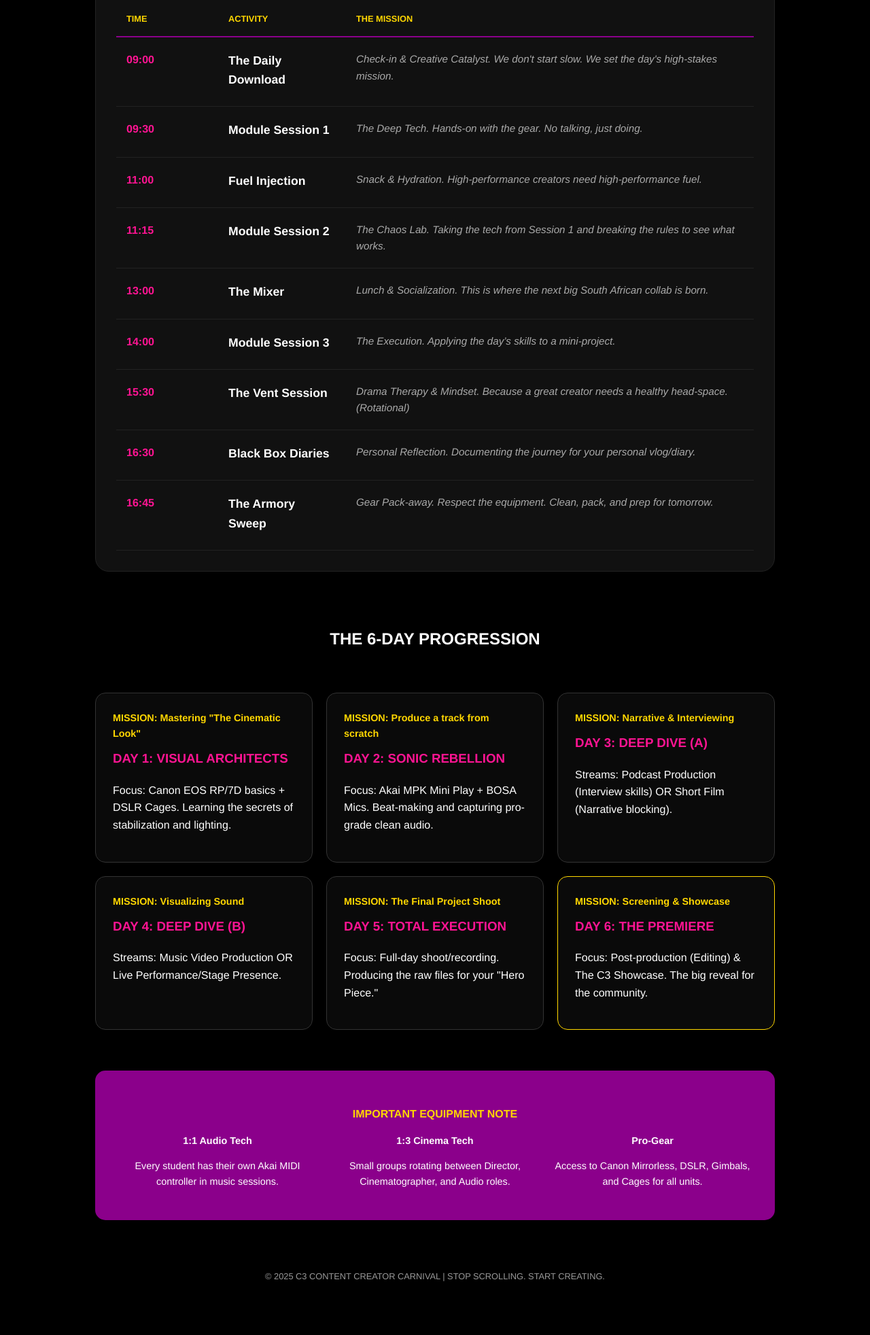
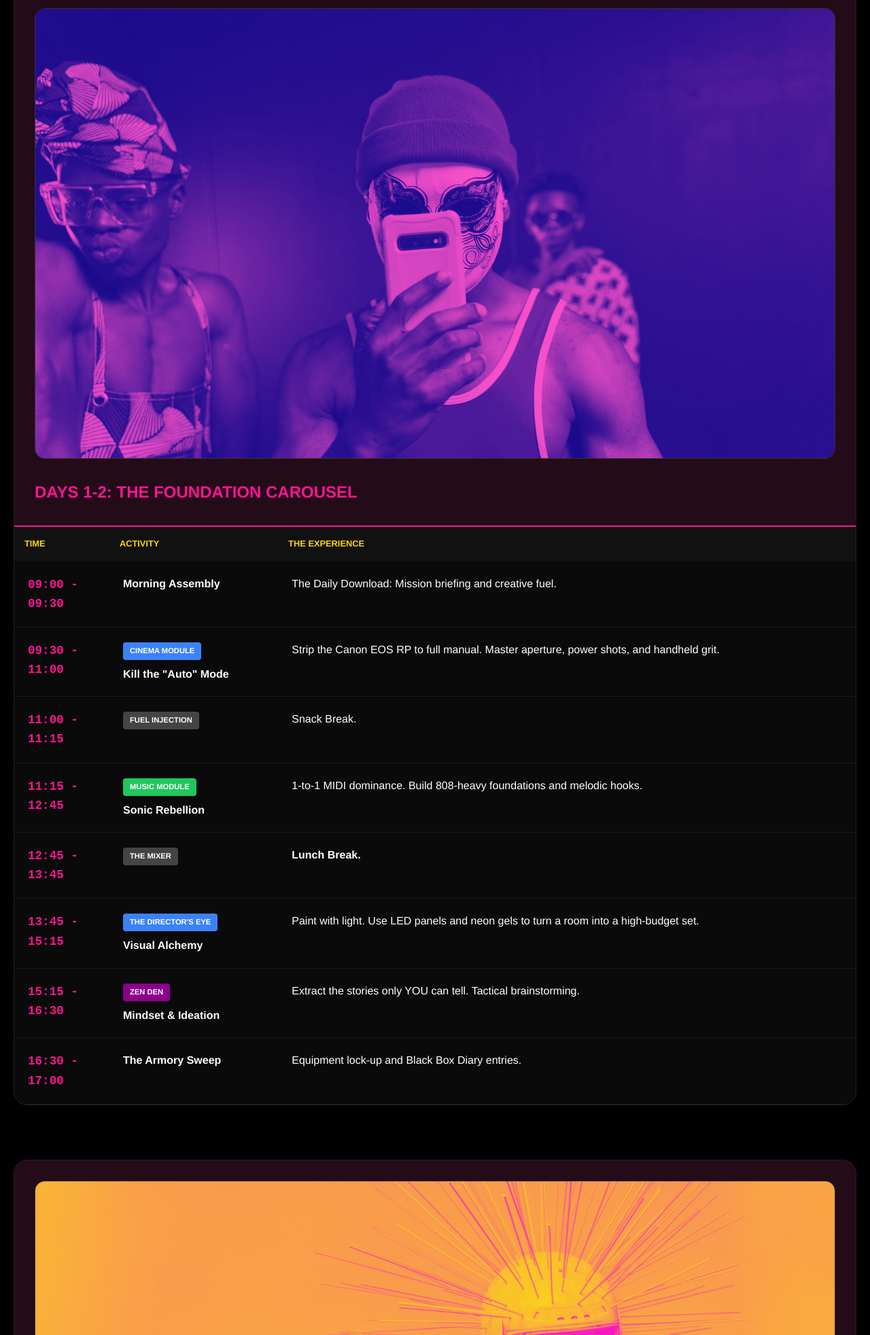
Before and after one commit to dev-candibucks/c3-coming-soon, a plain HTML site: page curriculum.html in a window 1280 px wide. Shown: the part 487-2451 px from the top of the page at 68% size. Drawn offline with Linux system fonts and the light colour scheme.

Commit message:
Schedule

```diff
--- a/curriculum.html
+++ b/curriculum.html
@@ -3,310 +3,235 @@
 <head>
     <meta charset="UTF-8">
     <meta name="viewport" content="width=device-width, initial-scale=1.0">
-    <title>C3 Curriculum | The Full Blueprint</title>
+    <title>C3 Master Curriculum | 6-Day Blueprint</title>
     <style>
         :root {
-            --primary: #FF1493; /* Hot Pink */
-            --secondary: #8B008B; /* Deep Purple */
-            --accent: #FFD700; /* Gold */
+            --primary: #FF1493;
+            --secondary: #8B008B;
+            --accent: #FFD700;
             --dark: #000;
             --light: #fff;
-            --card-bg: #111;
+            --blue: #3b82f6;
+            --green: #22c55e;
+            --orange: #f97316;
         }
+
+        * { margin: 0; padding: 0; box-sizing: border-box; }
 
         body {
             font-family: 'Helvetica Neue', Arial, sans-serif;
-            background-color: var(--dark);
+            background: var(--dark);
             color: var(--light);
             line-height: 1.6;
-            margin: 0;
+            padding-top: 80px;
         }
 
-        .container {
-            max-width: 1000px;
-            margin: 0 auto;
-            padding: 40px 20px;
+        /* --- NAVIGATION --- */
+        nav {
+            position: fixed;
+            top: 0;
+            width: 100%;
+            background: rgba(0, 0, 0, 0.95);
+            backdrop-filter: blur(10px);
+            z-index: 1000;
+            padding: 15px 60px;
+            display: flex;
+            justify-content: space-between;
+            align-items: center;
+            border-bottom: 1px solid rgba(255, 255, 255, 0.1);
         }
 
-        /* Navigation Header */
-        .top-nav {
-            padding: 20px 0;
-            border-bottom: 1px solid #222;
-            margin-bottom: 40px;
+        .nav-left a { color: var(--light); text-decoration: none; font-weight: bold; font-size: 0.9rem; text-transform: uppercase; }
+        .nav-right { display: flex; align-items: center; gap: 25px; }
+        .nav-logo { font-size: 28px; font-weight: 900; background: linear-gradient(135deg, var(--primary), var(--secondary)); -webkit-background-clip: text; -webkit-text-fill-color: transparent; }
+        .btn-apply { background: var(--primary); color: white; padding: 10px 20px; border-radius: 5px; text-decoration: none; font-weight: bold; text-transform: uppercase; font-size: 0.8rem; }
+
+        /* --- LAYOUT --- */
+        .container { max-width: 1300px; margin: 0 auto; padding: 40px 20px; }
+
+        .header-banner {
+            text-align: center;
+            margin-bottom: 60px;
+            padding: 60px 20px;
+            background: linear-gradient(135deg, rgba(255, 20, 147, 0.1), rgba(139, 0, 139, 0.1));
+            border-radius: 20px;
+            border: 1px solid var(--primary);
         }
 
-        .back-link {
-            color: var(--accent);
-            text-decoration: none;
-            font-weight: bold;
-            text-transform: uppercase;
-            font-size: 0.9rem;
-            letter-spacing: 1px;
+        /* --- IMAGE STYLING --- */
+        .visual-header-img {
+            width: 100%;
+            aspect-ratio: 16 / 9;
+            object-fit: cover;
+            border-radius: 15px;
+            margin-bottom: 30px;
+            display: block;
+            border: 1px solid #333;
         }
 
-        header {
-            text-align: center;
-            margin-bottom: 60px;
+        /* --- TABLES --- */
+        .day-block {
+            background: #0a0a0a;
+            border-radius: 20px;
+            overflow: hidden;
+            border: 1px solid #222;
+            margin-bottom: 80px;
         }
 
-        h1 {
-            font-size: clamp(2.5rem, 7vw, 4rem);
-            color: var(--primary);
-            text-transform: uppercase;
-            letter-spacing: -2px;
-            margin: 10px 0;
-        }
+        .day-header { padding: 30px; background: rgba(255, 20, 147, 0.1); border-bottom: 2px solid var(--primary); }
+        .schedule-table { width: 100%; border-collapse: collapse; }
+        .schedule-table th { background: #111; padding: 15px; color: var(--accent); text-align: left; text-transform: uppercase; font-size: 0.8rem; }
+        .schedule-table td { padding: 20px; border-bottom: 1px solid #1a1a1a; vertical-align: top; }
+        .time-cell { font-weight: bold; color: var(--primary); width: 140px; font-family: monospace; font-size: 1.1rem; }
 
-        .intro-p {
-            font-size: 1.2rem;
-            color: #ccc;
-            max-width: 700px;
-            margin: 0 auto;
-        }
+        .tag { display: inline-block; padding: 4px 10px; border-radius: 4px; font-size: 0.7rem; font-weight: 900; text-transform: uppercase; margin-bottom: 8px; }
+        .tag.cinema { background: var(--blue); }
+        .tag.music { background: var(--green); }
+        .tag.zen { background: var(--secondary); }
+        .tag.break { background: #444; }
 
-        /* Table Styling */
-        .schedule-wrap {
-            background: var(--card-bg);
-            border-radius: 20px;
-            padding: 30px;
-            margin: 40px 0;
-            border: 1px solid #222;
-        }
+        .split-header { display: grid; grid-template-columns: 1fr 1fr; background: #111; }
+        .split-header div { padding: 15px; color: var(--accent); text-transform: uppercase; font-size: 0.8rem; font-weight: bold;}
 
-        table {
-            width: 100%;
-            border-collapse: collapse;
-            margin-top: 20px;
-        }
-
-        th {
-            text-align: left;
-            color: var(--accent);
-            text-transform: uppercase;
-            font-size: 0.8rem;
-            padding: 15px;
-            border-bottom: 2px solid var(--secondary);
-        }
-
-        td {
-            padding: 20px 15px;
-            border-bottom: 1px solid #222;
-            vertical-align: top;
-        }
-
-        .time-cell {
-            font-weight: bold;
-            color: var(--primary);
-            width: 120px;
-        }
-
-        .activity-cell strong {
-            display: block;
-            font-size: 1.1rem;
-            color: var(--light);
-            margin-bottom: 5px;
-        }
-
-        .summary-cell {
-            font-style: italic;
-            color: #aaa;
-            font-size: 0.95rem;
-        }
-
-        /* Progression Cards */
-        .progression-grid {
-            display: grid;
-            grid-template-columns: repeat(auto-fit, minmax(300px, 1fr));
-            gap: 20px;
-            margin-top: 60px;
-        }
-
-        .day-card {
-            background: #0a0a0a;
-            border: 1px solid #333;
-            padding: 25px;
-            border-radius: 15px;
-            position: relative;
-        }
-
-        .day-card h3 {
-            color: var(--primary);
-            margin-top: 0;
-            text-transform: uppercase;
-        }
-
-        .mission-text {
-            color: var(--accent);
-            font-weight: bold;
-            font-size: 0.9rem;
-            display: block;
-            margin-bottom: 10px;
-        }
-
-        /* Equipment Note */
-        .gear-note {
-            background: var(--secondary);
-            padding: 30px;
-            border-radius: 15px;
-            margin-top: 60px;
-            text-align: center;
-        }
-
-        .gear-note h4 {
-            color: var(--accent);
-            text-transform: uppercase;
-            margin-bottom: 15px;
-        }
-
-        .gear-grid {
-            display: grid;
-            grid-template-columns: 1fr 1fr 1fr;
-            gap: 20px;
-            font-size: 0.9rem;
-        }
-
-        footer {
-            text-align: center;
-            padding: 60px 0;
-            opacity: 0.6;
-            font-size: 0.8rem;
-        }
-
-        @media (max-width: 768px) {
-            .gear-grid { grid-template-columns: 1fr; }
-            .time-cell { width: 80px; }
-        }
     </style>
 </head>
 <body>
 
-<div class="container">
-    <nav class="top-nav">
-        <a href="index.html" class="back-link">&larr; Back to Home</a>
+    <nav>
+        <div class="nav-left"><a href="index.html">← Back to Home</a></div>
+        <div class="nav-right">
+            <a href="apply.html" class="btn-apply">Apply Now</a>
+            <div class="nav-logo">C3</div>
+        </div>
     </nav>
 
-    <header>
-        <h1>The Full Blueprint</h1>
-        <p class="intro-p">6 Days To Viral: The complete minute-by-minute breakdown for the next generation of South African creators.</p>
+    <div class="container">
+
+        <header class="header-banner">
+            <h1 style="font-size: clamp(2.5rem, 7vw, 4.5rem); text-transform: uppercase;">The <span style="color: var(--primary);">Blueprint</span></h1>
+            <p style="font-size: 1.4rem; color: #ccc; margin-top: 15px;">6 Days to Main Character Status.</p>
         </header>
 
-    <section class="schedule-wrap">
-        <h2>Daily Operations</h2>
-        <table>
-            <thead>
-                <tr>
-                    <th>Time</th>
-                    <th>Activity</th>
-                    <th>The Mission</th>
-                </tr>
-            </thead>
+        <div class="day-block">
+            <div class="day-header">
+                <img src="content_creator_carnival_1.png" alt="Cinematic Rebellion" class="visual-header-img">
+                <h2 style="color: var(--primary); text-transform: uppercase;">Days 1-2: The Foundation Carousel</h2>
+            </div>
+            <table class="schedule-table">
+                <thead><tr><th>Time</th><th>Activity</th><th>The Experience</th></tr></thead>
                 <tbody>
                     <tr>
-                    <td class="time-cell">09:00</td>
-                    <td class="activity-cell"><strong>The Daily Download</strong></td>
-                    <td class="summary-cell">Check-in & Creative Catalyst. We don't start slow. We set the day's high-stakes mission.</td>
+                        <td class="time-cell">09:00 - 09:30</td>
+                        <td><strong>Morning Assembly</strong></td>
+                        <td>The Daily Download: Mission briefing and creative fuel.</td>
                     </tr>
                     <tr>
-                    <td class="time-cell">09:30</td>
-                    <td class="activity-cell"><strong>Module Session 1</strong></td>
-                    <td class="summary-cell">The Deep Tech. Hands-on with the gear. No talking, just doing.</td>
+                        <td class="time-cell">09:30 - 11:00</td>
+                        <td><span class="tag cinema">Cinema Module</span><br><strong>Kill the "Auto" Mode</strong></td>
+                        <td>Strip the Canon EOS RP to full manual. Master aperture, power shots, and handheld grit.</td>
+                    </tr>
+                    <tr><td class="time-cell">11:00 - 11:15</td><td><span class="tag break">Fuel Injection</span></td><td>Snack Break.</td></tr>
+                    <tr>
+                        <td class="time-cell">11:15 - 12:45</td>
+                        <td><span class="tag music">Music Module</span><br><strong>Sonic Rebellion</strong></td>
+                        <td>1-to-1 MIDI dominance. Build 808-heavy foundations and melodic hooks.</td>
+                    </tr>
+                    <tr><td class="time-cell">12:45 - 13:45</td><td><span class="tag break">The Mixer</span></td><td><strong>Lunch Break.</strong></td></tr>
+                    <tr>
+                        <td class="time-cell">13:45 - 15:15</td>
+                        <td><span class="tag cinema">The Director's Eye</span><br><strong>Visual Alchemy</strong></td>
+                        <td>Paint with light. Use LED panels and neon gels to turn a room into a high-budget set.</td>
                     </tr>
                     <tr>
-                    <td class="time-cell">11:00</td>
-                    <td class="activity-cell"><strong>Fuel Injection</strong></td>
-                    <td class="summary-cell">Snack & Hydration. High-performance creators need high-performance fuel.</td>
+                        <td class="time-cell">15:15 - 16:30</td>
+                        <td><span class="tag zen">Zen Den</span><br><strong>Mindset & Ideation</strong></td>
+                        <td>Extract the stories only YOU can tell. Tactical brainstorming.</td>
                     </tr>
                     <tr>
-                    <td class="time-cell">11:15</td>
-                    <td class="activity-cell"><strong>Module Session 2</strong></td>
-                    <td class="summary-cell">The Chaos Lab. Taking the tech from Session 1 and breaking the rules to see what works.</td>
-                </tr>
-                <tr>
-                    <td class="time-cell">13:00</td>
-                    <td class="activity-cell"><strong>The Mixer</strong></td>
-                    <td class="summary-cell">Lunch & Socialization. This is where the next big South African collab is born.</td>
-                </tr>
-                <tr>
-                    <td class="time-cell">14:00</td>
-                    <td class="activity-cell"><strong>Module Session 3</strong></td>
-                    <td class="summary-cell">The Execution. Applying the day’s skills to a mini-project.</td>
-                </tr>
-                <tr>
-                    <td class="time-cell">15:30</td>
-                    <td class="activity-cell"><strong>The Vent Session</strong></td>
-                    <td class="summary-cell">Drama Therapy & Mindset. Because a great creator needs a healthy head-space. (Rotational)</td>
-                </tr>
-                <tr>
-                    <td class="time-cell">16:30</td>
-                    <td class="activity-cell"><strong>Black Box Diaries</strong></td>
-                    <td class="summary-cell">Personal Reflection. Documenting the journey for your personal vlog/diary.</td>
-                </tr>
-                <tr>
-                    <td class="time-cell">16:45</td>
-                    <td class="activity-cell"><strong>The Armory Sweep</strong></td>
-                    <td class="summary-cell">Gear Pack-away. Respect the equipment. Clean, pack, and prep for tomorrow.</td>
+                        <td class="time-cell">16:30 - 17:00</td>
+                        <td><strong>The Armory Sweep</strong></td>
+                        <td>Equipment lock-up and Black Box Diary entries.</td>
                     </tr>
                 </tbody>
             </table>
-    </section>
-
-    <h2 style="text-align: center; margin-top: 80px; text-transform: uppercase;">The 6-Day Progression</h2>
-
-    <div class="progression-grid">
-        <div class="day-card">
-            <span class="mission-text">MISSION: Mastering "The Cinematic Look"</span>
-            <h3>Day 1: Visual Architects</h3>
-            <p>Focus: Canon EOS RP/7D basics + DSLR Cages. Learning the secrets of stabilization and lighting.</p>
-        </div>
-        <div class="day-card">
-            <span class="mission-text">MISSION: Produce a track from scratch</span>
-            <h3>Day 2: Sonic Rebellion</h3>
-            <p>Focus: Akai MPK Mini Play + BOSA Mics. Beat-making and capturing pro-grade clean audio.</p>
-        </div>
-        <div class="day-card">
-            <span class="mission-text">MISSION: Narrative & Interviewing</span>
-            <h3>Day 3: Deep Dive (A)</h3>
-            <p>Streams: Podcast Production (Interview skills) OR Short Film (Narrative blocking).</p>
-        </div>
-        <div class="day-card">
-            <span class="mission-text">MISSION: Visualizing Sound</span>
-            <h3>Day 4: Deep Dive (B)</h3>
-            <p>Streams: Music Video Production OR Live Performance/Stage Presence.</p>
-        </div>
-        <div class="day-card">
-            <span class="mission-text">MISSION: The Final Project Shoot</span>
-            <h3>Day 5: Total Execution</h3>
-            <p>Focus: Full-day shoot/recording. Producing the raw files for your "Hero Piece."</p>
-        </div>
-        <div class="day-card" style="border-color: var(--accent);">
-            <span class="mission-text">MISSION: Screening & Showcase</span>
-            <h3>Day 6: The Premiere</h3>
-            <p>Focus: Post-production (Editing) & The C3 Showcase. The big reveal for the community.</p>
-        </div>
         </div>
 
-    <section class="gear-note">
-        <h4>Important Equipment Note</h4>
-        <div class="gear-grid">
-            <div>
-                <strong>1:1 Audio Tech</strong>
-                <p>Every student has their own Akai MIDI controller in music sessions.</p>
+        <div class="day-block">
+            <div class="day-header">
+                <img src="content_creator_carnival_2.png" alt="Specialization Tracks" class="visual-header-img">
+                <h2 style="color: var(--primary); text-transform: uppercase;">Days 3-4: Specialization Deep Dive</h2>
             </div>
-            <div>
-                <strong>1:3 Cinema Tech</strong>
-                <p>Small groups rotating between Director, Cinematographer, and Audio roles.</p>
+            <table class="schedule-table">
+                <thead><tr><th>Time</th><th>Specialization Block</th><th>The Experience</th></tr></thead>
+                <tbody>
+                    <tr>
+                        <td class="time-cell">09:00 - 09:30</td>
+                        <td><strong>Morning Assembly</strong></td>
+                        <td>Track-specific strategy. Setting the goals for your Hero Piece.</td>
+                    </tr>
+                    <tr>
+                        <td class="time-cell">09:30 - 12:45</td>
+                        <td><strong>Studio Intensive</strong></td>
+                        <td>
+                            <strong>Track 1: Film Narrative</strong> - Advanced cinematography and directing.<br>
+                            <strong>Track 2: Music Production</strong> - Vocal tracking and audio mixing.<br>
+                            <strong>Track 3: Content Series</strong> - Viral hooks and platform strategy.
+                        </td>
+                    </tr>
+                    <tr><td class="time-cell">12:45 - 13:45</td><td><span class="tag break">The Mixer</span></td><td><strong>Lunch Break.</strong></td></tr>
+                    <tr>
+                        <td class="time-cell">13:45 - 15:15</td>
+                        <td><strong>Pre-Production Blitz</strong></td>
+                        <td>Storyboarding, tracking vocal melodies, or scripting viral hooks.</td>
+                    </tr>
+                    <tr><td class="time-cell">15:15 - 16:30</td><td><span class="tag zen">The Zen Den</span></td><td>Final creative check-ins before the shoot.</td></tr>
+                    <tr><td class="time-cell">16:30 - 17:00</td><td><strong>The Armory Sweep</strong></td><td>Prep gear for Day 5.</td></tr>
+                </tbody>
+            </table>
         </div>
-            <div>
-                <strong>Pro-Gear</strong>
-                <p>Access to Canon Mirrorless, DSLR, Gimbals, and Cages for all units.</p>
+
+        <div class="day-block">
+            <div class="day-header">
+                <img src="content_creator_carnival_3.png" alt="Execution Phase" class="visual-header-img">
+                <h2 style="color: var(--primary); text-transform: uppercase;">Days 5-6: Total Execution</h2>
             </div>
+            <div class="split-header">
+                <div style="border-right: 1px solid #222;">Day 5: The Full Shoot</div>
+                <div>Day 6: Final Polish & Drop</div>
             </div>
-    </section>
+            <table class="schedule-table">
+                <tbody>
+                    <tr>
+                        <td class="time-cell">09:00 - 09:30</td>
+                        <td style="border-right: 1px solid #1a1a1a;"><strong>Call Time:</strong> Gear checks and Director's Brief.</td>
+                        <td><strong>Edit Bay Launch:</strong> Footage import and organization.</td>
+                    </tr>
+                    <tr>
+                        <td class="time-cell">09:30 - 12:45</td>
+                        <td style="border-right: 1px solid #1a1a1a;"><strong>Production Block 1:</strong> Capturing the "Hero Shots".</td>
+                        <td><strong>The Selection:</strong> Critical review and selecting "gold" takes.</td>
+                    </tr>
+                    <tr>
+                        <td class="time-cell">12:45 - 13:45</td>
+                        <td colspan="2" style="text-align: center; background: rgba(102,102,102,0.1);"><span class="tag break">The Mixer (Lunch)</span></td>
+                    </tr>
+                    <tr>
+                        <td class="time-cell">13:45 - 16:30</td>
+                        <td style="border-right: 1px solid #1a1a1a;"><strong>Production Block 2:</strong> Wrapping scenes and data backup.</td>
+                        <td><strong>The Final Polish:</strong> Mastering audio and color-grading.</td>
+                    </tr>
+                    <tr>
+                        <td class="time-cell">16:30 - 17:00</td>
+                        <td style="border-right: 1px solid #1a1a1a;"><strong>Armory Sweep:</strong> Gear pack-away.</td>
+                        <td><strong>The Final Drop:</strong> Content exported and ready for the world.</td>
+                    </tr>
+                </tbody>
+            </table>
+        </div>
 
-    <footer>
-        <p>&copy; 2025 C3 CONTENT CREATOR CARNIVAL | STOP SCROLLING. START CREATING.</p>
-    </footer>
     </div>
+
+    <footer>&copy; 2025 C3 CONTENT CREATOR CARNIVAL</footer>
 
 </body>
 </html>
```
Also changed, not shown: content_creator_carnival_1.png (added), content_creator_carnival_2.png (added), content_creator_carnival_3.png (added). Lines whose indentation alone changed are shown as unchanged.
